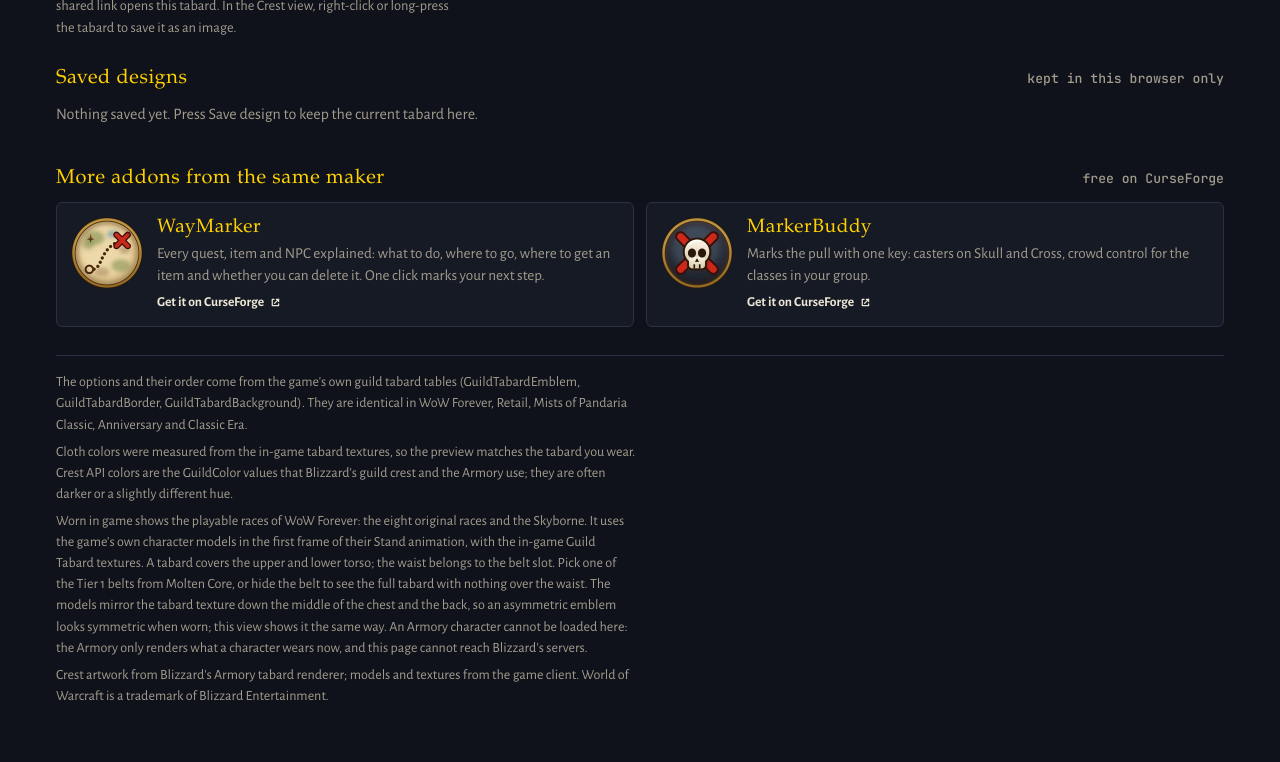
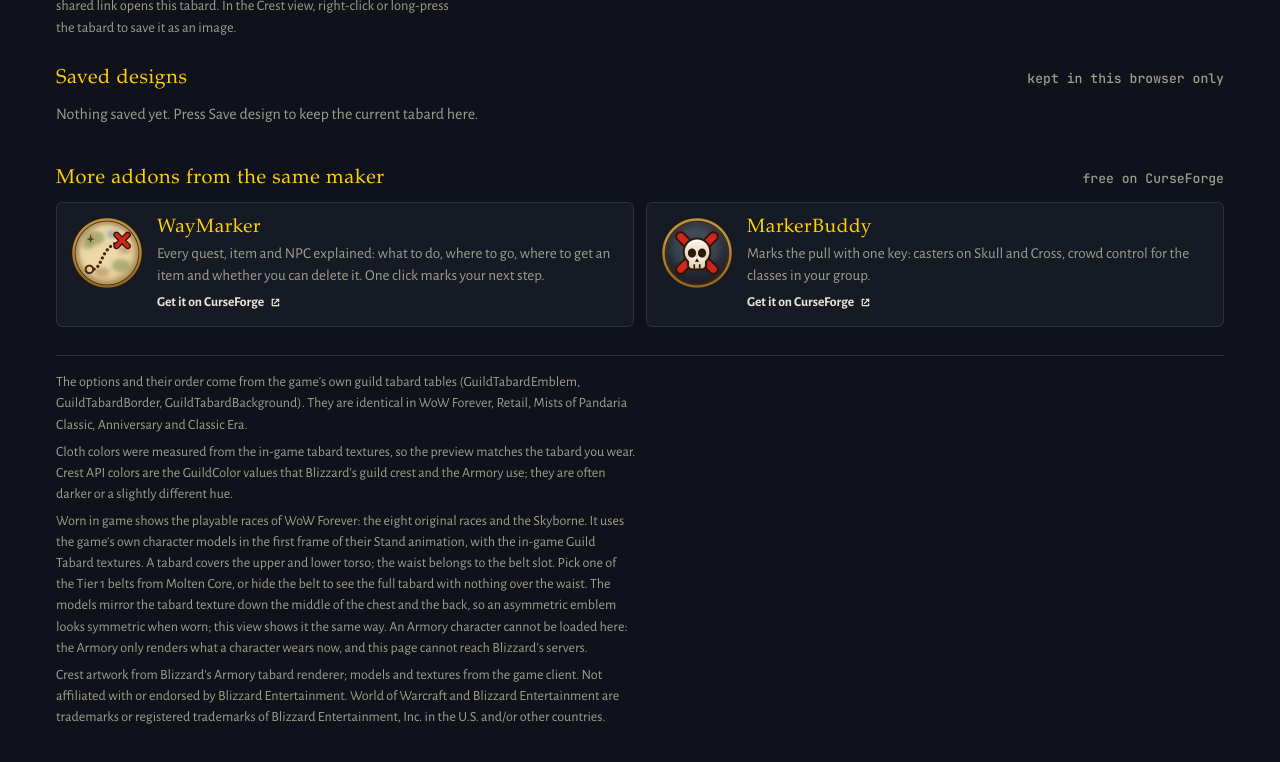
Before and after one commit to fren-huehuehue/TabardDesigner, a plain HTML site: page docs/index.html in a window 1280 px wide. Shown: the part 1139-1901 px from the top of the page. Drawn offline with nearby package versions, Linux system fonts and the light colour scheme; a web font is replaced by a local one.

Commit message:
Footer: not affiliated with Blizzard, full trademark notice
Co-Authored-By: Claude Opus 5.5 <noreply@anthropic.com>

```diff
--- a/docs/index.html
+++ b/docs/index.html
@@ -370,7 +370,7 @@ footer p{margin:0;max-width:78ch}
     <p>The options and their order come from the game's own guild tabard tables (GuildTabardEmblem, GuildTabardBorder, GuildTabardBackground). They are identical in WoW Forever, Retail, Mists of Pandaria Classic, Anniversary and Classic Era.</p>
     <p>Cloth colors were measured from the in-game tabard textures, so the preview matches the tabard you wear. Crest API colors are the GuildColor values that Blizzard's guild crest and the Armory use; they are often darker or a slightly different hue.</p>
     <p>Worn in game shows the playable races of WoW Forever: the eight original races and the Skyborne. It uses the game's own character models in the first frame of their Stand animation, with the in-game Guild Tabard textures. A tabard covers the upper and lower torso; the waist belongs to the belt slot. Pick one of the Tier 1 belts from Molten Core, or hide the belt to see the full tabard with nothing over the waist. The models mirror the tabard texture down the middle of the chest and the back, so an asymmetric emblem looks symmetric when worn; this view shows it the same way. An Armory character cannot be loaded here: the Armory only renders what a character wears now, and this page cannot reach Blizzard's servers.</p>
-    <p>Crest artwork from Blizzard's Armory tabard renderer; models and textures from the game client. World of Warcraft is a trademark of Blizzard Entertainment.</p>
+    <p>Crest artwork from Blizzard's Armory tabard renderer; models and textures from the game client. Not affiliated with or endorsed by Blizzard Entertainment. World of Warcraft and Blizzard Entertainment are trademarks or registered trademarks of Blizzard Entertainment, Inc. in the U.S. and/or other countries.</p>
     <p class="visits" id="visits" hidden></p>
   </footer>
 </div>
```
